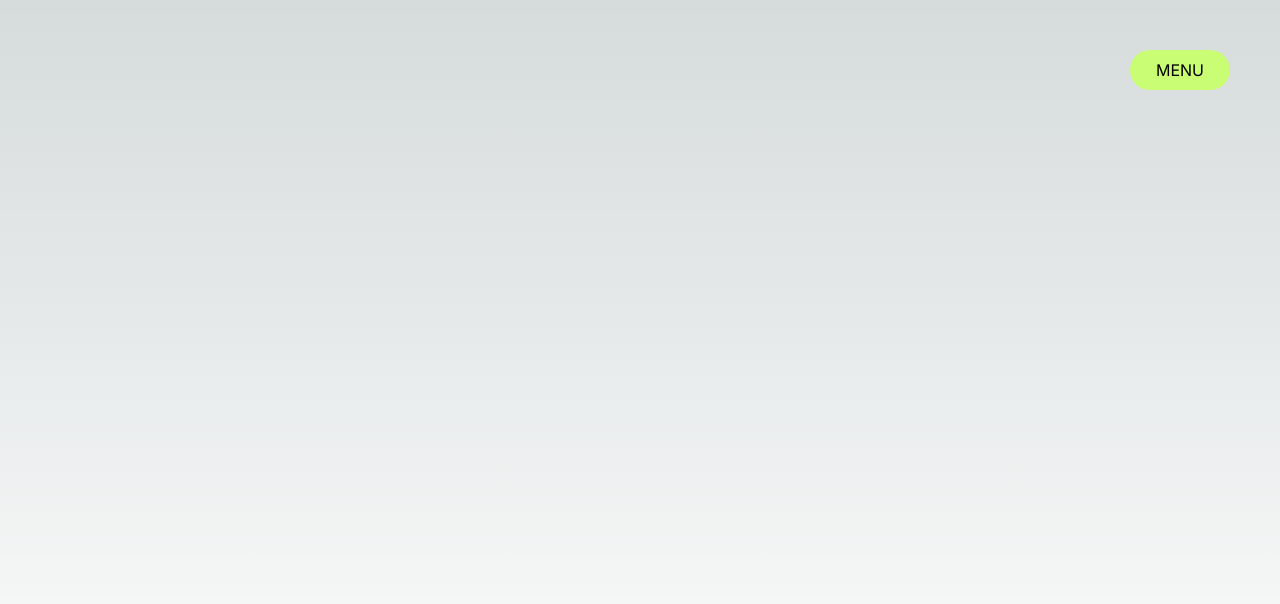
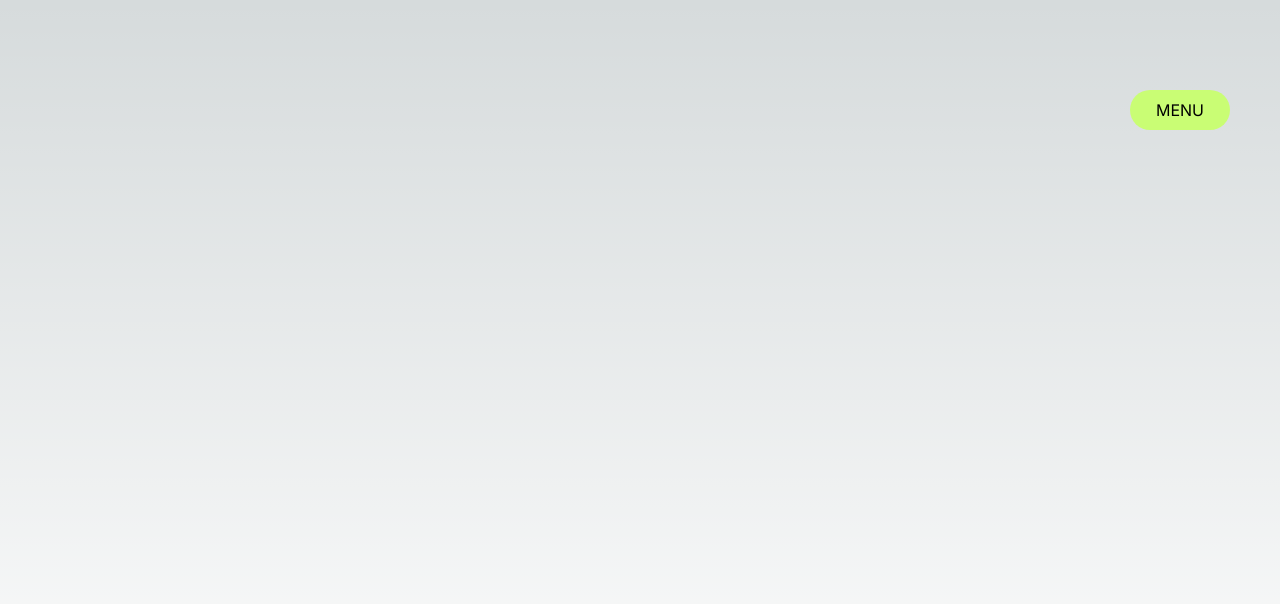
Before and after one commit to lewis-boy/awards-side-menu, a Next.js app: page / in a window 1280 px wide. Shown: the top 604 px of the page. Built offline with nearby package versions, Linux system fonts and the light colour scheme.

Commit message:
menu animation done

```diff
--- a/src/app/components/Header/index.jsx
+++ b/src/app/components/Header/index.jsx
@@ -2,12 +2,36 @@
 import React, { useState } from "react"
 import styles from "./style.module.scss"
 import Button from "./Button"
+import { motion } from "framer-motion"
+
+const variants = {
+  open: {
+    width: 480,
+    height: 650,
+    top: "-25px",
+    right: "-25px",
+    transition: { duration: 0.5, ease: [0.76, 0, 0.24, 1] },
+  },
+  closed: {
+    width: 100,
+    height: 40,
+    top: "0px",
+    right: "0px",
+    transition: { duration: 0.5, ease: [0.76, 0, 0.24, 1] },
+  },
+}
 
 const Header = () => {
   const [isActive, setIsActive] = useState(false)
 
   return (
     <div className={styles.header}>
+      <motion.div
+        className={styles.menu}
+        variants={variants}
+        animate={isActive ? "open" : "closed"}
+        initial="closed"
+      ></motion.div>
       <Button
         isActive={isActive}
         setIsActive={setIsActive}
```
